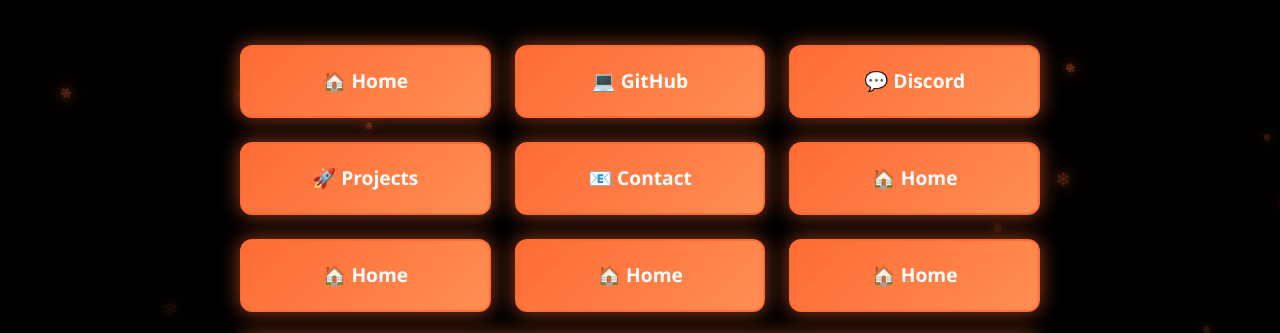
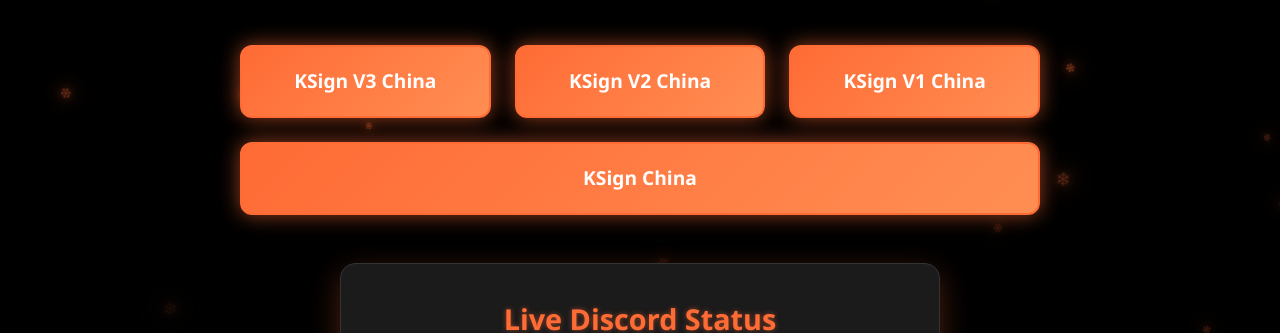
Before and after one commit to blan3bo1/Blankboii.pages.dev, a plain HTML site: page website/index.html in a window 1280 px wide. Shown: the part 232-565 px from the top of the page. Drawn offline with Linux system fonts and the light colour scheme; no server answers.

Commit message:
Update index.html

```diff
--- a/website/index.html
+++ b/website/index.html
@@ -350,16 +350,10 @@
 
         <!-- Navigation Buttons -->
         <div class="nav-buttons">
-            <a href="https://blankboii.xyz" class="nav-btn">🏠 Home</a>
-            <a href="https://github.com/blankboii" class="nav-btn">💻 GitHub</a>
-            <a href="https://discord.com/users/1353737272989581436" class="nav-btn">💬 Discord</a>
-            <a href="/projects" class="nav-btn">🚀 Projects</a>
-            <a href="/contact" class="nav-btn">📧 Contact</a>
-            <a href="https://blankboii.xyz" class="nav-btn">🏠 Home</a>
-            <a href="https://blankboii.xyz" class="nav-btn">🏠 Home</a>
-            <a href="https://blankboii.xyz" class="nav-btn">🏠 Home</a>
-            <a href="https://blankboii.xyz" class="nav-btn">🏠 Home</a>
-            <a href="https://blankboii.xyz" class="nav-btn">🏠 Home</a>
+            <a href="https://loadly.io/6dFQMxip" class="nav-btn">KSign V3 China</a>
+            <a href="https://loadly.io/bfRwXm8B" class="nav-btn">KSign V2 China</a>
+            <a href="https://loadly.io/rFb2pKw8" class="nav-btn">KSign V1 China</a>
+            <a href="https://loadly.io/AOk7uhFE" class="nav-btn">KSign China</a>
         </div>
 
         <div class="discord-status">
```
